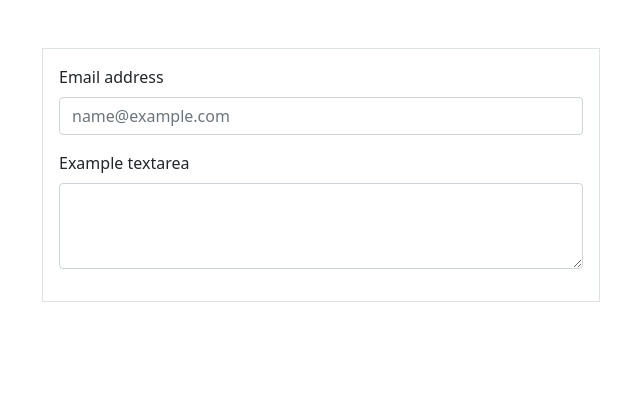
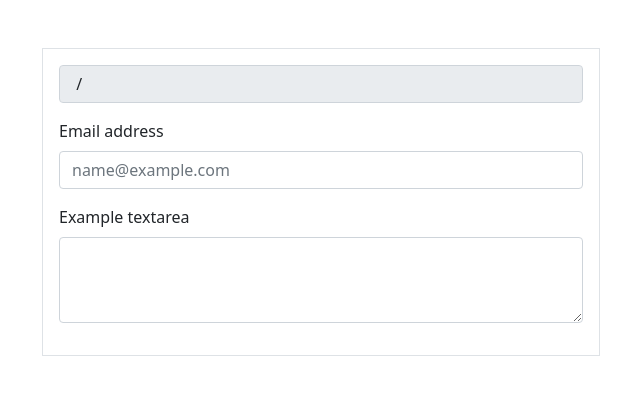
Before and after one commit to AhmaJannn/practiceUdemy, a React (Create React App) app: page / in a window 1280 px wide. Shown: the top 394 px of the page, without its empty margins (319-959 px from the left). Built offline with nearby package versions, Linux system fonts and the light colour scheme.

Commit message:
custom Hook

```diff
--- a/src/App.js
+++ b/src/App.js
@@ -1,34 +1,53 @@
-import { useRef, useState, useEffect } from "react";
+import { useState } from "react";
 import { Container } from "react-bootstrap";
 import "./App.css";
 
+function useInputWithValidate(initialValue) {
+  const [value, setValue] = useState(initialValue);
+
+  const onChange = (event) => {
+    setValue(event.target.value);
+  };
+
+  const validateInput = (value) => {
+    return value.search(/\d/) >= 0;
+  };
+
+  const color = validateInput(value) ? "text-danger" : null;
+
+  return { value, onChange, validateInput, color };
+}
+
 const Form = () => {
-  // const [text, setText] = useState(null);
-  //
-  // const myRef = useRef(0);
-  //
-  // useEffect(() => {
-  //   myRef.current = text;
-  // });
+  // const [text, setText] = useState("");
+  // const [textArea, setTextArea] = useState("");
+  const text = useInputWithValidate("");
+  const textArea = useInputWithValidate("");
 
-  const myRef = useRef(null);
+  // const validateInput = (text) => {
+  //   return text.search(/\d/) >= 0;
+  // };
 
-  const focusFirstTI = () => {
-    myRef.current.focus();
-  };
+  // const color = validateInput(text) ? "text-danger" : null;
+  // const color = text.validateInput() ? "text-danger" : null;
 
   return (
     <Container>
       <form className="w-50 border mt-5 p-3 m-auto">
         <div className="mb-3">
-          <label htmlFor="exampleFormControlInput1" className="form-label">
+          <input
+            className="form-control"
+            value={`${text.value} / ${textArea.value}`}
+            type="text"
+            readOnly
+          />
+          <label htmlFor="exampleFormControlInput1" className="form-label mt-3">
             Email address
           </label>
           <input
-            // onChange={(event) => setText(event.target.value)}
-            ref={myRef}
+            className={`form-control ${text.color}`}
+            onChange={text.onChange}
             type="email"
-            className="form-control"
             id="exampleFormControlInput1"
             placeholder="name@example.com"
           />
@@ -38,9 +57,8 @@ const Form = () => {
             Example textarea
           </label>
           <textarea
-            // value={myRef.current}
-            onClick={focusFirstTI}
-            className="form-control"
+            className={`form-control ${textArea.color}`}
+            onChange={textArea.onChange}
             id="exampleFormControlTextarea1"
             rows="3"
           ></textarea>
```
